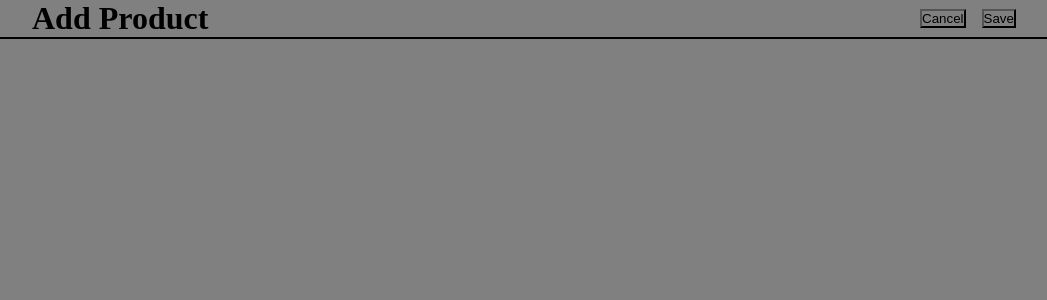
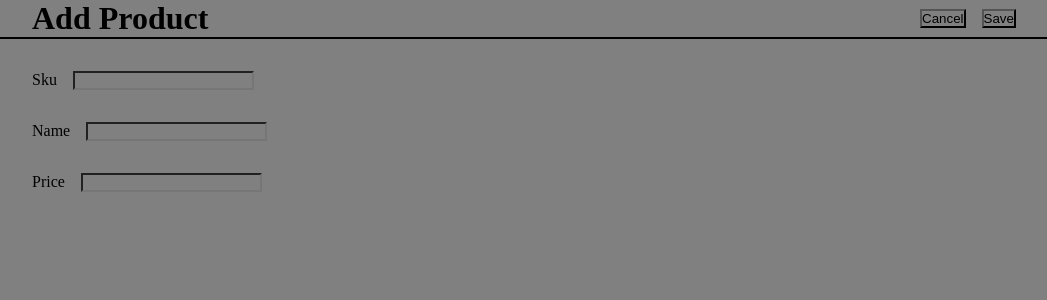
Before and after one commit to JustLenard/Scandiweb-Test, a React (Create React App) app: page /addproduct in a window 1280 px wide. Shown: the top 300 px of the page, without its empty margins (0-1047 px from the left). Built offline with nearby package versions, Linux system fonts and the light colour scheme.

Commit message:
Still sick. Still don't wanna work

```diff
--- a/src/componets/Pages/AddProduct.js
+++ b/src/componets/Pages/AddProduct.js
@@ -1,5 +1,6 @@
 import React from 'react';
 import NavBar from '../NavBar/NavBar';
+import ProdufctInfo from '../ProductInfo/ProdufctInfo';
 
 const AddProduct = props => {
 	return (
@@ -10,6 +11,7 @@ const AddProduct = props => {
 				textInButton2={'Save'}
 				addProductLink="/"
 			/>
+			<ProdufctInfo />
 		</div>
 	);
 };
--- /dev/null
+++ b/src/componets/ProductInfo/ProductInfo.sass
@@ -0,0 +1,8 @@
+.product-info
+    display: flex
+    flex-direction: column
+    gap: 2rem
+    margin: 2rem 0 0 2rem
+    div
+        display: flex
+        gap: 1rem
--- /dev/null
+++ b/src/componets/ProductInfo/ProdufctInfo.js
@@ -0,0 +1,28 @@
+import React from 'react';
+import PropTypes from 'prop-types';
+import './ProductInfo.sass';
+const ProdufctInfo = props => {
+	return (
+		<div>
+			<form className="product-info">
+				<div className="product-sku">
+					<label>Sku</label>
+					<input type="text"></input>
+				</div>
+
+				<div className="product-name">
+					<label>Name</label>
+					<input type="text"></input>
+				</div>
+				<div className="product-price">
+					<label>Price</label>
+					<input type="text"></input>
+				</div>
+			</form>
+		</div>
+	);
+};
+
+ProdufctInfo.propTypes = {};
+
+export default ProdufctInfo;
```
